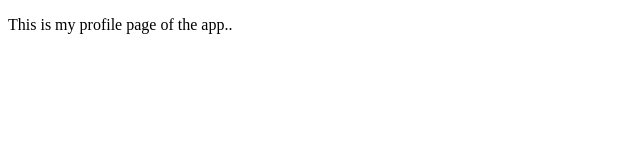
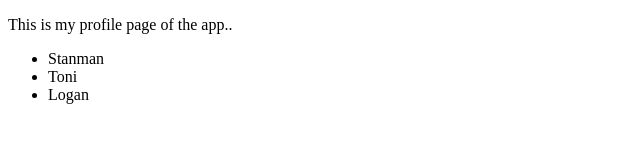
Before and after one commit to stanmanga79/gt-project-042020, a plain HTML site: page profile.html in a window 1280 px wide. Shown: the whole page, without its empty margins (0-640 px from the left). Drawn offline with Linux system fonts and the light colour scheme.

Commit message:
Project (v1.1)

```diff
--- a/profile.html
+++ b/profile.html
@@ -7,5 +7,10 @@
 </head>
 <body>
     <p>This is my profile page of the app..</p>
+    <ul>
+        <li>Stanman</li>
+        <li>Toni</li>
+        <li>Logan</li>
+    </ul>
 </body>
 </html>
```
